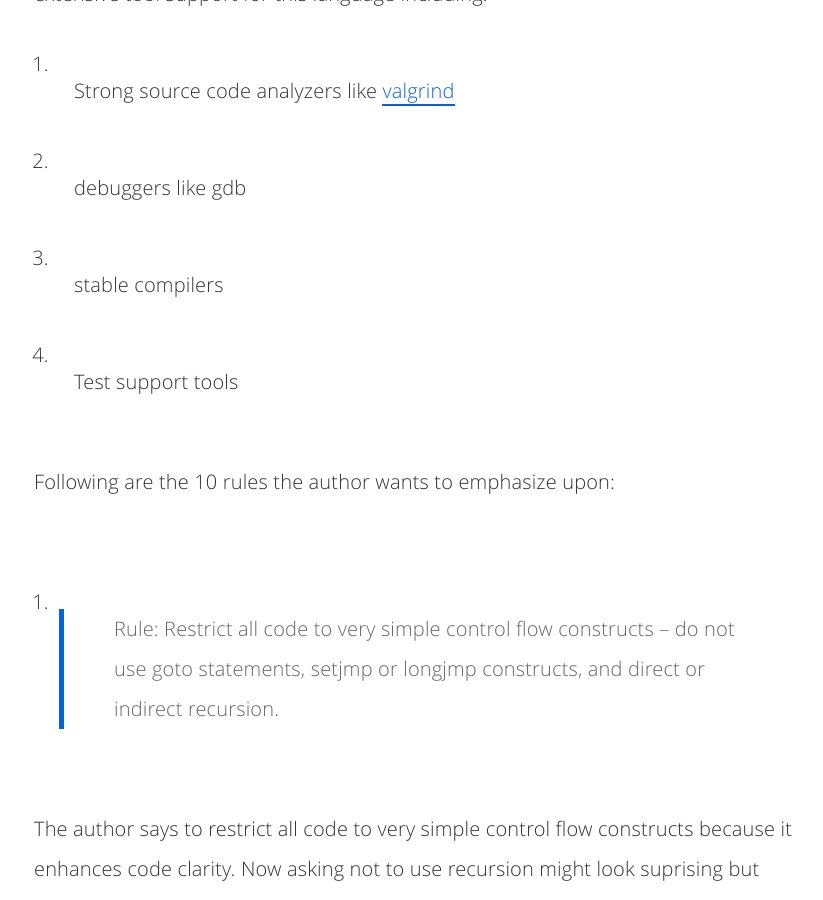
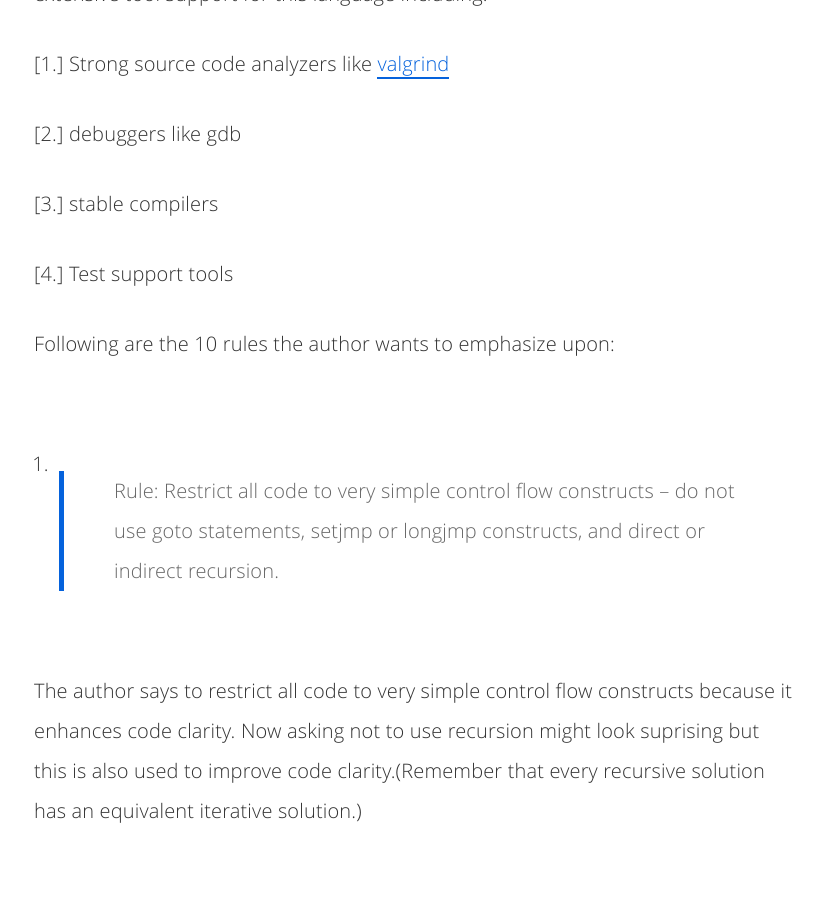
Before and after one commit to ranarag/ranarag.github.io, a Jekyll site: the page built from _posts/2016-09-03-programming-guidelines.md, in a window 1280 px wide and 900 px high, scrolled down 1116 px. Shown: the whole window, without its empty margins (226-1049 px from the left). Built offline with Jekyll 4.4.1, drawn with Linux system fonts in a browser that asks for light colours; comment, search, counter and statistics services are not loaded; some of the changed text lies outside the part shown.

Commit message:
new post(incomplete5) added

```diff
--- a/_posts/2016-09-03-programming-guidelines.md
+++ b/_posts/2016-09-03-programming-guidelines.md
@@ -19,13 +19,13 @@ the author has stated 10 rules adhering to which will make one a good programmer
 The author chosed C as the language for writing safety critical code because of the extensive tool support for this language including:
 
 
-1. Strong source code analyzers like [valgrind]( http://valgrind.org)
+[1.] Strong source code analyzers like [valgrind]( http://valgrind.org)
 
-2. debuggers like gdb
+[2.] debuggers like gdb
 
-3. stable compilers
+[3.] stable compilers
 
-4. Test support tools
+[4.] Test support tools
 
 
 Following are the 10 rules the author wants to emphasize upon:
```
Also changed, not shown: other parts of _posts/2016-09-03-programming-guidelines.md (+2 -0 lines).
